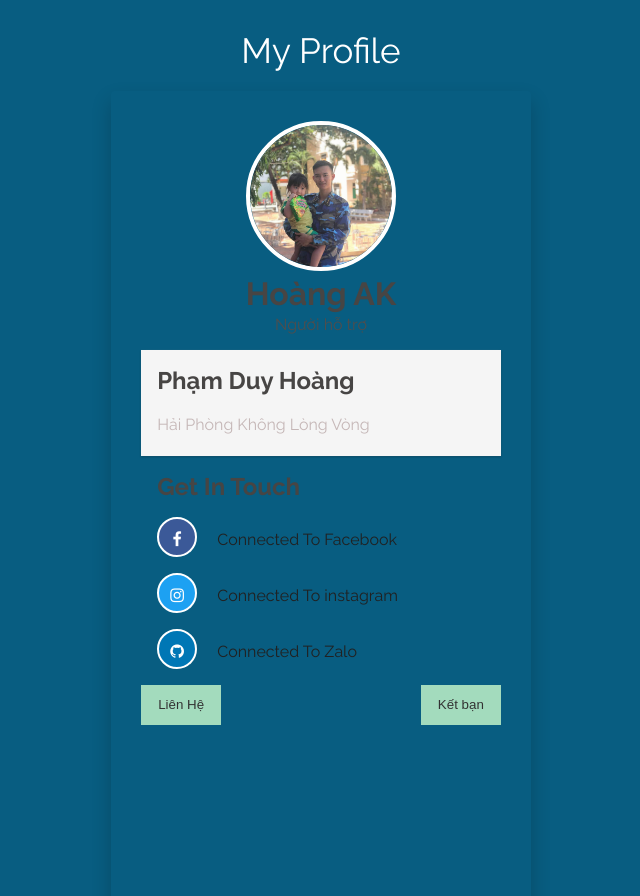
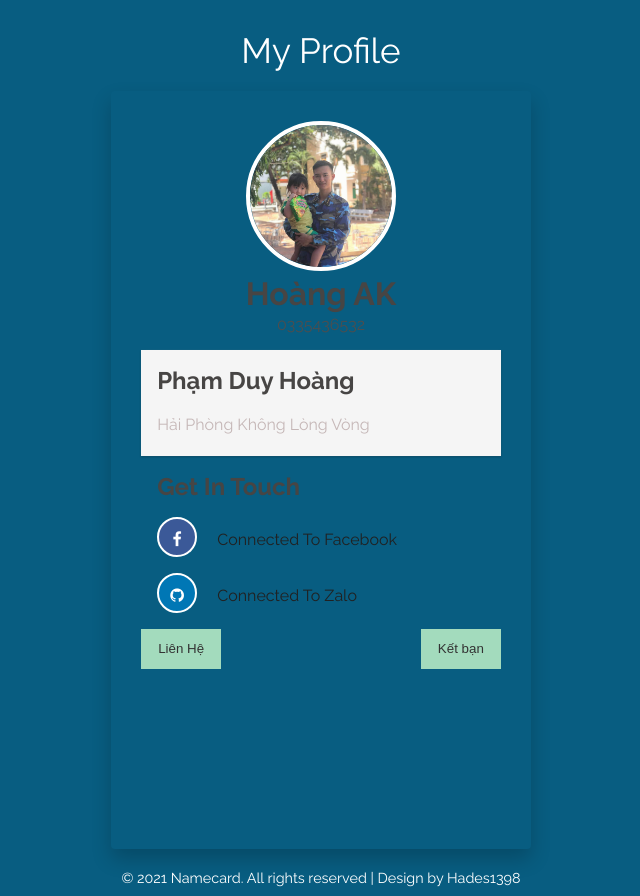
Before and after one commit to hadesvnAL/hoangAK, a plain HTML site: page index.html in a window 1280 px wide. Shown: the top 896 px of the page, without its empty margins (319-959 px from the left). Drawn offline with Linux system fonts and the light colour scheme.

Commit message:
Update index.html

```diff
--- a/index.html
+++ b/index.html
@@ -24,7 +24,7 @@
 			<div class="profile-pic wthree">
 				<img src="images/2.png" alt="">
 				<h2>Hoàng AK</h2>
-				<p>Người hỗ trợ</p>
+				<p>0335436532</p>
 			</div>
 			<div class="w3-message">
 				<h5>Phạm Duy Hoàng</h5>
@@ -36,8 +36,7 @@
 				<div class="social">
 					<ul>
 						<li><a href="https://www.facebook.com/profile.php?id=100008501461217"><i class="fa fa-facebook" aria-hidden="true"></i> <p>Connected To Facebook</p></a></li>
-						<li><a href="https://www.instagram.com/hoannguyenphuoc/"><i class="fa fa-instagram" aria-hidden="true"></i> <p>Connected To instagram</p></a></li>
-						<li><a href="https://zalo.me/84395330074/"><i class="fa fa-zalo" aria-hidden="true"></i> <p>Connected To Zalo</p></a></li>
+						<li><a href="https://zalo.me/84335436532/"><i class="fa fa-zalo" aria-hidden="true"></i> <p>Connected To Zalo</p></a></li>
 
 					</ul>
 				</div>
```
